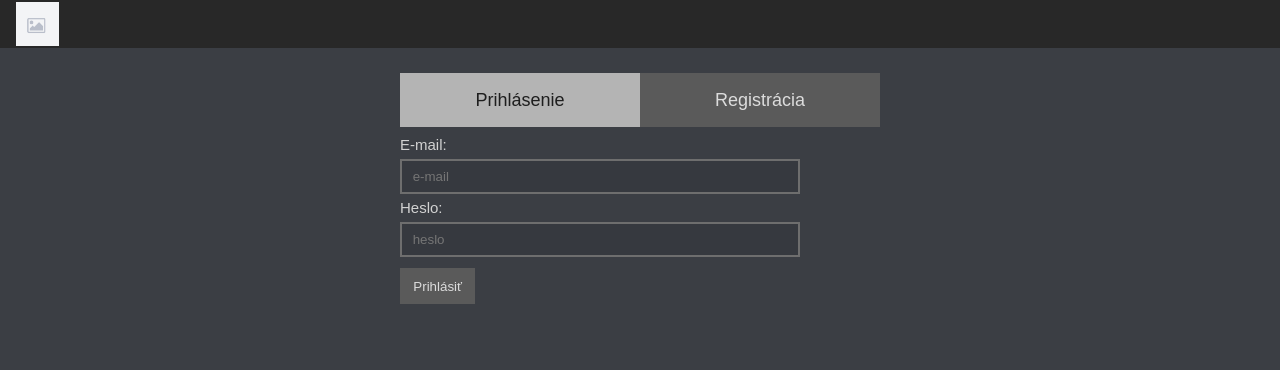
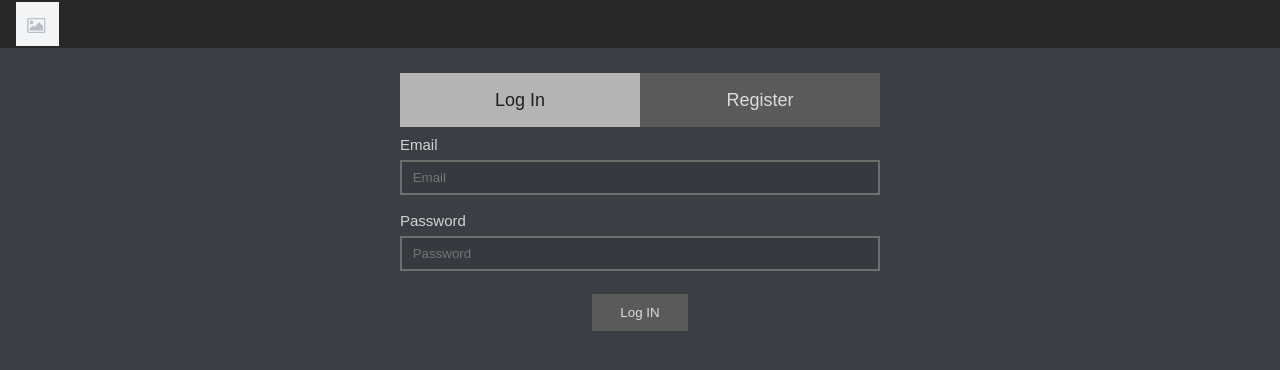
Before and after one commit to PetriskoRastislav/SocialNetwork, a PHP site: page / in a window 1280 px wide. Shown: the top 370 px of the page. Run offline with PHP 8.4, Linux system fonts and the light colour scheme; data that the repository does not hold is empty.

Commit message:
changed front-end of index page (login / register)

```diff
--- a/src/index.php
+++ b/src/index.php
@@ -9,83 +9,69 @@
     }
 
     $page = new Page();
-    $page->displayHead( "login", array("styles/style_form"));
+    $page->displayHead( "login", array("styles/style_form", "styles/index"));
     $page->displayBodyStart();
 ?>
 
-<div class="div_form_logreg" id="div_reg">
+<div class="div_form_log_reg" id="div_reg">
 
-    <button onclick="showLogForm()" class="logreg_button logreg_active" id="log_button">Prihlásenie</button>
-    <button onclick="showRegForm()" class="logreg_button" id="reg_button">Registrácia</button>
+    <button class="log_reg_button log_reg_active" id="show_login">Log In</button>
+    <button class="log_reg_button" id="show_registration">Register</button>
 
-    <form method="POST" class="logreg" id="registration">
+    <form id="registration" method="POST" class="log_reg hide">
 
         <p class="spacing_form">
-            <label for="name_reg">
-                Meno:
-                <span class="required">*</span>
-            </label>
+            <label for="name_reg">Name</label>
         </p>
-        <input required class="spacing_form input_form" type="text" name="name" id="name_reg" size="35" placeholder="meno" />
+        <input required class="spacing_form input_form" type="text" name="name_reg" id="name_reg" placeholder="Name" maxlength="40"/>
 
         <p class="spacing_form">
-            <label for="surname_reg">
-                Priezvisko:
-                <span class="required">*</span>
-            </label>
+            <label for="surname_reg">Surname</label>
         </p>
-        <input required class="spacing_form input_form" type="text" name="surname" id="surname_reg" size="35" placeholder="priezvisko" />
+        <input required class="spacing_form input_form" type="text" name="surname_reg" id="surname_reg" placeholder="Surname" maxlength="40"/>
 
         <p class="spacing_form">
-            <label for="email_reg">
-                E-mail:
-                <span class="required">*</span>
-            </label>
+            <label for="email_reg">Email</label>
         </p>
-        <input required class="spacing_form input_form" type="email" name="email" id="email_reg" size="35" placeholder="e-mail" />
+        <input required class="spacing_form input_form" type="email" name="email_reg" id="email_reg" placeholder="Email" maxlength="100"/>
+        <img id="email_reg_status" src="srcPictures/icons8-empty-100.png" alt="" class="stat">
 
         <p class="spacing_form">
-            <label for="password1_reg">
-                Heslo:
-                <span class="required">*</span>
-            </label>
+            <label for="password_reg">Password</label>
         </p>
-        <input required class="spacing_form input_form" type="password" name="password1" id="password1_reg" size="35" placeholder="heslo" />
+        <input required class="spacing_form input_form" type="password" name="password_reg" id="password_reg" placeholder="Password" />
+        <img id="pass_reg_status" src="srcPictures/icons8-empty-100.png" alt="" class="stat">
 
         <p class="spacing_form">
-            <label for="password2_reg">
-                Heslo znova:
-                <span class="required">*</span>
-            </label>
+            <label for="password_reg_again">Confirm your password</label>
         </p>
-        <input required class="spacing_form input_form" type="password" name="password2" id="password2_reg" size="35" placeholder="heslo znovu" />
+        <input required class="spacing_form input_form" type="password" name="password_reg_again" id="password_reg_again" placeholder="Confirm password" />
+        <img id="pass_reg_again_status" src="srcPictures/icons8-empty-100.png" alt="" class="stat">
+
+        <div id="res_reg" class="form_result spacing_form"><p></p></div>
 
         <p class="spacing_form">
-            <button class="spacing_form button_form_submit" type="submit" form="registration" formaction="scripts/registration.php">Zaregistrovať</button>
+            <input id="register_submit" class="spacing_form button_form_submit" type="button" form="register" value="Register" />
         </p>
-
-        <p class="spacing_form"><span class="required">*</span> Povinné pole.</p>
 
     </form>
 
-    <form method="POST" class="logreg" id="login">
+    <form id="login" method="POST" class="log_reg">
 
         <p class="spacing_form">
-            <label for="email_log">
-                E-mail:
-            </label>
+            <label for="email_log">Email</label>
         </p>
-        <input required class="spacing_form input_form" type="email" name="email" id="email_log" size="35" placeholder="e-mail" />
+        <input required class="spacing_form input_form" type="email" name="email_log" id="email_log" placeholder="Email" maxlength="100"/>
 
         <p class="spacing_form">
-            <label for="password_log">
-                Heslo:
-            </label>
+            <label for="password_log">Password</label>
         </p>
-        <input required class="spacing_form input_form" type="password" name="password" id="password_log" size="35" placeholder="heslo" />
+        <input required class="spacing_form input_form" type="password" name="password_log" id="password_log" placeholder="Password" />
+
+        <div id="res_log" class="form_result spacing_form"><p></p></div>
 
         <p class="spacing_form">
-            <button class="spacing_form button_form_submit" type="submit" form="login" formaction="scripts/login.php">Prihlásiť</button>
+            <input id="login_submit" class="spacing_form button_form_submit" type="button" form="login" value="Log IN"/>
         </p>
 
     </form>
@@ -95,5 +81,5 @@
 </div>
 
 <?php
-    $page->displayBodyEnd(array("js/toggle_log_reg_forms.js"));
+    $page->displayBodyEnd(array("js/validate_inputs.js", "js/log_reg.js"));
 ?>
--- a/src/js/toggle_log_reg_forms.js
+++ /dev/null
@@ -1,23 +0,0 @@
-function showRegForm() {
-    let log = document.getElementById("login");
-    let reg = document.getElementById("registration");
-    let log_button = document.getElementById("log_button");
-    let reg_button = document.getElementById("reg_button");
-
-    log.style.display = "none";
-    log_button.classList.remove("logreg_active");
-    reg.style.display = "block";
-    reg_button.classList.add("logreg_active");
-}
-
-function showLogForm() {
-    let log = document.getElementById("login");
-    let reg = document.getElementById("registration");
-    let log_button = document.getElementById("log_button");
-    let reg_button = document.getElementById("reg_button");
-
-    reg.style.display = "none";
-    reg_button.classList.remove("logreg_active");
-    log.style.display = "block";
-    log_button.classList.add("logreg_active");
-}
--- a/src/scripts/login.php
+++ b/src/scripts/login.php
@@ -41,7 +41,7 @@ try {
         $_SESSION['id_user'] = $id;
     }
     else if($id > 0) {
-        throw new Exception("Wrong password");
+        throw new Exception("Wrong password.");
     }
     else {
         throw new Exception("Unknown email.");
--- a/src/scripts/upload_profile_img.php
+++ b/src/scripts/upload_profile_img.php
@@ -52,7 +52,11 @@ try {
     $statement->bind_param("si", $name, $_SESSION['id_user']);
     $result = $statement->execute();
 
-    if (!$result) die ("0|Something went wrong");
+    $stmt->free_result();
+    $stmt->close();
+    $db->close();
+
+    if (!$result) die ("0|Something went wrong.");
 
     exit ("usersPictures/" . $name);
 
--- /dev/null
+++ b/src/styles/index-dark.css
@@ -0,0 +1,15 @@
+/* formatting of buttons for switching between registration and log in forms */
+
+.log_reg_button {
+    background-color: rgb(90, 90, 90);
+    color: rgb(220, 220, 220);
+}
+
+.log_reg_button:hover, .log_reg_button:focus, .log_reg_active {
+    background-color: rgb(180, 180, 180);
+    color: rgb(30, 30, 30);
+}
+
+label {
+    color: rgb(210, 210, 210);
+}
--- /dev/null
+++ b/src/styles/index.css
@@ -0,0 +1,78 @@
+
+
+.div_form_log_reg {
+    width: 30em;
+    position: relative;
+    margin-left: auto;
+    margin-right: auto;
+    padding: 0;
+}
+
+.log_reg {
+    width: 30em;
+    margin: 1em auto 1em auto;
+}
+
+
+/* formatting of buttons for switching between registration and log in forms */
+
+.log_reg_button {
+    position: relative;
+    box-sizing: border-box;
+    float: left;
+    margin: 0.5em auto 0.5em auto;
+    padding: 0.5em 0.8em 0.5em 0.8em;
+    background-color: rgb(100, 100, 100);
+    color: rgb(250, 250, 250);
+    border: none;
+    text-decoration: none;
+    cursor: pointer;
+    text-align: center;
+    width: 50%;
+    height: 3em;
+    font-size: 1.125em;
+    transition: background-color 0.3s, color 0.3s, border-color 0.3s;
+    -webkit-transition: background-color 0.3s, color 0.3s, border-color 0.3s;
+    -moz-transition: background-color 0.3s, color 0.3s, border-color 0.3s;
+    -o-transition: background-color 0.3s, color 0.3s, border-color 0.3s;
+}
+
+
+.hide {
+    display: none;
+}
+
+.log_reg_button:hover, .log_reg_button:focus, .log_reg_active {
+    background-color: rgb(0, 0, 0);
+    color: rgb(250, 250, 250);
+}
+
+
+.input_form {
+    width: 100%;
+}
+
+.button_form_submit {
+    min-width: 20%;
+    margin-left: 40%;
+    text-align: center;
+}
+
+
+
+.stat {
+    /*position: relative;
+    left: 30em;
+    top: -2.125em;*/
+    position: absolute;
+    left: 30em;
+    top: 15.5em
+}
+
+#email_reg_status {
+    top: 20.125em;
+}
+
+#pass_reg_again_status {
+    top: 24.875em
+}
--- a/src/styles/style_form-dark.css
+++ b/src/styles/style_form-dark.css
@@ -46,14 +46,22 @@
     color: rgb(30, 30, 30);
 }
 
-/* formatting of buttons for switching between registration and log in forms */
+/* div with result from script */
 
-.logreg_button {
-    background-color: rgb(90, 90, 90);
-    color: rgb(220, 220, 220);
+.form_result_pos {
+    border-color: rgb(0, 130, 0);
+    background-color: rgb(90, 170, 90);
 }
 
-.logreg_button:hover, .logreg_button:focus, .logreg_active {
-    background-color: rgb(180, 180, 180);
-    color: rgb(30, 30, 30);
+.form_result_neg {
+    border-color: rgb(180, 0, 0);
+    background-color: rgb(180, 90, 90);
 }
+
+.form_result_pos p {
+    color: rgb(20, 20, 20);
+}
+
+.form_result_neg p {
+    color: rgb(255, 255, 255);
+}
--- a/src/styles/style_form.css
+++ b/src/styles/style_form.css
@@ -1,26 +1,15 @@
 /* formatting of forms */
 
 .spacing_form {
-    margin-top: 0.1875em; /* 3px */
-    margin-bottom: 0.1875em; /* 3px */
+    margin-top: 1em;
+    margin-bottom: 0.25em;
 }
 
 .required {
     color: rgb(255, 0, 0);
 }
 
-.div_form_logreg {
-    width: 30em;
-    position: relative;
-    margin-left: auto;
-    margin-right: auto;
-    padding: 0;
-}
 
-.logreg {
-    width: 30em;
-    margin: 1em auto 1em auto;
-}
 
 /* formatting of inputs */
 
@@ -112,34 +101,50 @@
     color: rgb(250, 250, 250);
 }
 
-/* formatting of buttons for switching between registration and log in forms */
 
-.logreg_button {
+
+/* div with result from script */
+
+.form_result {
     position: relative;
     box-sizing: border-box;
-    float: left;
-    margin: 0.5em auto 0.5em auto;
-    padding: 0.5em 0.8em 0.5em 0.8em;
-    background-color: rgb(100, 100, 100);
-    color: rgb(250, 250, 250);
-    border: none;
-    text-decoration: none;
-    cursor: pointer;
-    text-align: center;
-    width: 50%;
-    height: 3em;
-    font-size: 1.125em;
-    transition: background-color 0.3s, color 0.3s, border-color 0.3s;
-    -webkit-transition: background-color 0.3s, color 0.3s, border-color 0.3s;
-    -moz-transition: background-color 0.3s, color 0.3s, border-color 0.3s;
-    -o-transition: background-color 0.3s, color 0.3s, border-color 0.3s;
-}
-
-#registration {
+    width: 100%;
+    height: auto;
+    padding: 0.5em;
     display: none;
 }
 
-.logreg_button:hover, .logreg_button:focus, .logreg_active {
-    background-color: rgb(0, 0, 0);
-    color: rgb(250, 250, 250);
+.form_result_pos {
+    border: 0.125em solid rgb(0, 150, 0);
+    background-color: rgb(90, 220, 90);
+    display: block;
 }
+
+.form_result_neg {
+    border: 0.125em solid rgb(200, 0, 0);
+    background-color: rgb(250, 150, 150);
+    display: block;
+}
+
+.form_result p {
+    text-align: center;
+    font-size: 1em;
+}
+
+
+/* validation before sending */
+
+.stat {
+    box-sizing: border-box;
+    width: 2em;
+    height: 2em;
+    padding: 0.125em;
+}
+
+.display_icon {
+    display: block;
+}
+
+.hide_icon {
+    display: none;
+}
```
Also changed, not shown: src/js/log_reg.js (added, +104 -0 lines), src/js/menu.js (+0 -206 lines), src/js/user_settings.js (+13 -10 lines), src/styles/user_settings-dark.css (+0 -21 lines), src/styles/user_settings.css (+1 -67 lines), src/user_settings.php (+12 -12 lines).
